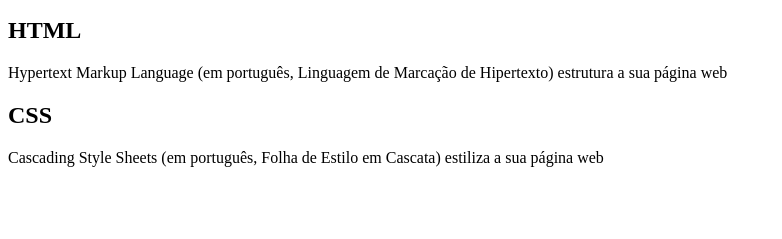
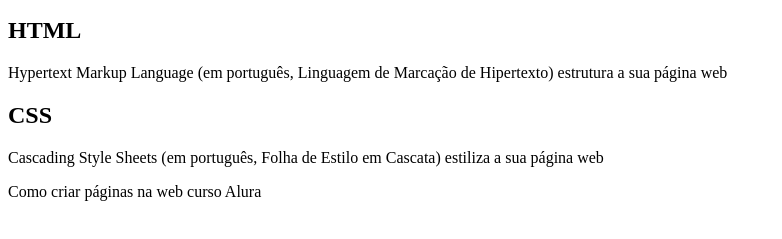
Before and after one commit to rpinze/Curso-Alura-, a plain HTML site: page index.html in a window 1280 px wide. Shown: the part 101-340 px from the top of the page, without its empty margins (0-782 px from the left). Drawn offline with Linux system fonts and the light colour scheme.

Commit message:
Update index.html

```diff
--- a/index.html
+++ b/index.html
@@ -18,6 +18,7 @@
     <p>Cascading Style Sheets (em português, Folha de Estilo em Cascata) estiliza a sua página web</p>
     </section>
     <footer>
+    <p>Como criar páginas na web curso Alura</p>
 
 
     </footer>
```
